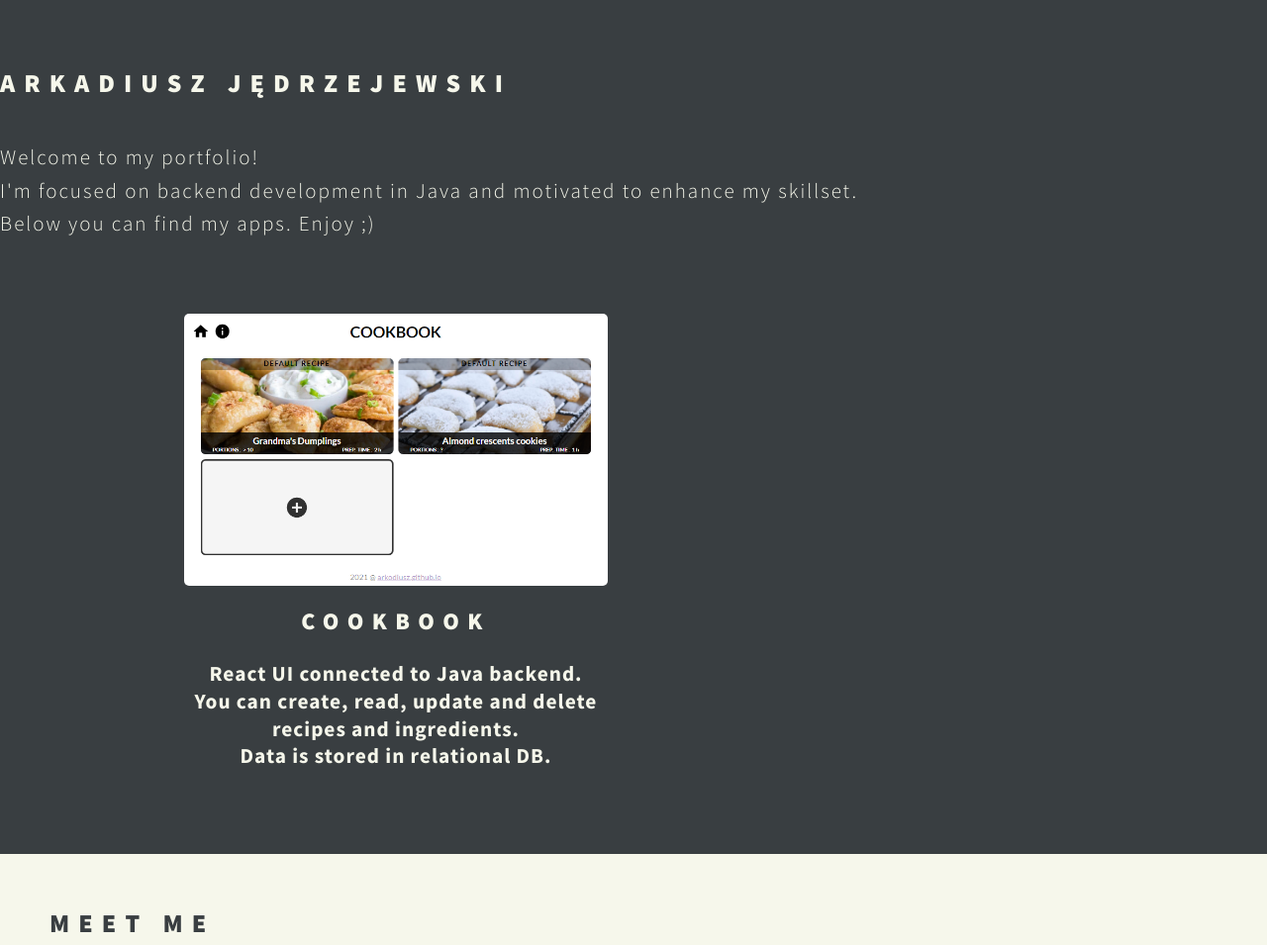
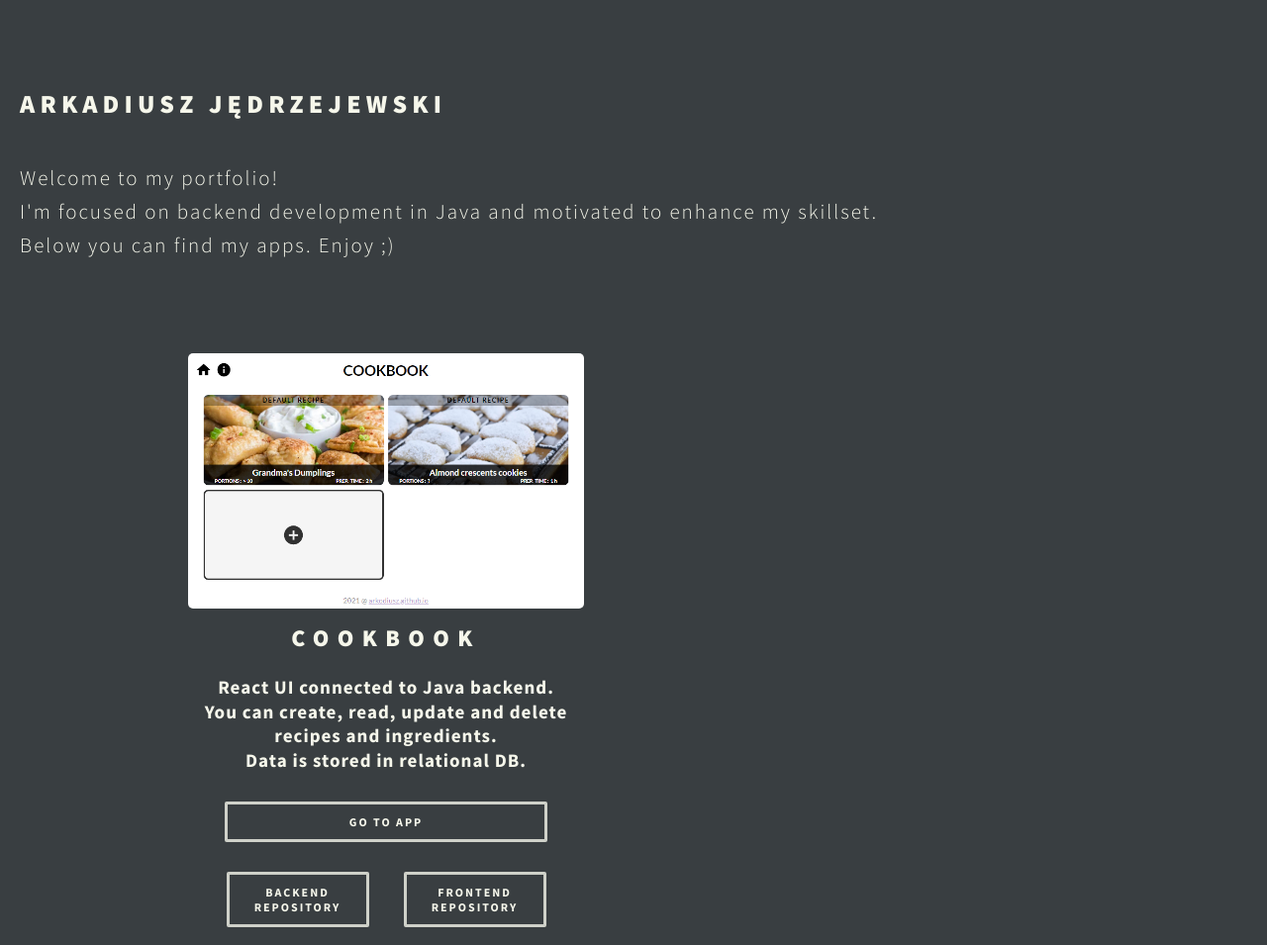
Before and after one commit to Arkodiusz/Arkodiusz.github.io, a plain HTML site: page index.html in a window 1280 px wide. Shown: the top 955 px of the page at 99% size. Drawn offline with Linux system fonts and the light colour scheme; no server answers.

Commit message:
app repos links

```diff
--- a/index.html
+++ b/index.html
@@ -28,8 +28,8 @@
         <section class="apps">
 
             <article>
-                <a href="https://arkodiusz.github.io/cookbook_ui/?#">
-                    <img src="images/cookbook.png" alt="" />
+                <a  href="https://arkodiusz.github.io/cookbook_ui/?#" target="_blank">
+                        <img src="images/cookbook.png" alt="" />
                 </a>
                 <div class="content">
                     <h3>COOKBOOK</h3>
@@ -39,11 +39,19 @@
                         Data is stored in relational DB.
                     </p>
                 </div>
+                <div class="buttons">
+                    <div class="goToApp">
+                        <a class="button" href="https://arkodiusz.github.io/cookbook_ui/?#" target="_blank">GO TO APP</a>
+                    </div>
+                    <div class="goToRepos">
+                        <a class="button" href="https://github.com/Arkodiusz/cookbook" target="_blank">BACKEND REPOSITORY</a>
+                        <a class="button" href="https://github.com/Arkodiusz/cookbook_ui" target="_blank">FRONTEND REPOSITORY</a>
+                    </div>
+                </div>
             </article>
 
         </section>
     </div>
-
 </div>
 
 
@@ -52,8 +60,8 @@
         <section>
             <h2>Meet me</h2>
             <div class="icons">
-                <a href="https://www.linkedin.com/in/arkadiusz-jedrzejewskii/"><i class="icon fa fa-linkedin-square fa-3x"></i></a>
-                <a href="https://github.com/Arkodiusz"><i class="icon fa fa-github-square fa-3x"></i></a>
+                <a href="https://www.linkedin.com/in/arkadiusz-jedrzejewskii/" target="_blank"><i class="icon fa fa-linkedin-square fa-3x"></i></a>
+                <a href="https://github.com/Arkodiusz" target="_blank"><i class="icon fa fa-github-square fa-3x"></i></a>
             </div>
         </section>
         <div id="copyright">
@@ -62,5 +70,7 @@
     </div>
 </footer>
 
+<script src="script.js"></script>
+
 </body>
 </html>
--- a/style.css
+++ b/style.css
@@ -14,7 +14,7 @@ h2 {
     line-height: 1.5;
     margin: 0 0 1.5em 0;
     text-transform: uppercase;
-    letter-spacing: 0.35em;
+    letter-spacing: 0.2em;
 }
 
 h3 {
@@ -32,6 +32,8 @@ body {
 }
 
 .inner {
+    padding-left: 20px;
+    padding-right: 20px;
     max-width: 1500px;
     margin-left: auto;
     margin-right: auto;
@@ -39,7 +41,7 @@ body {
 
 header {
     background-color: #393e41;
-    padding-top: 3em;
+    padding-top: 4em;
 }
 
 header p {
@@ -50,14 +52,17 @@ header p {
 }
 
 .main {
-    padding-top: 3em;
+    padding-top: 4em;
     background-color: #393e41;
+    padding-bottom: 4em;
+    margin-top: -2px;
 }
 
 .apps {
     display: grid;
-    grid-template-columns: repeat(auto-fill, minmax(300px, 450px));
-    gap: 30px;
+    grid-template-columns: repeat(auto-fill, minmax(100px, 400px));
+    column-gap: 100px;
+    row-gap: 4em;
     justify-content: center;
 }
 
@@ -66,23 +71,76 @@ header p {
     align-items: center;
     justify-content: center;
     padding-top: 10px;
-    margin-bottom: 3em;
+    padding-bottom: 10px;
 }
 
 .apps article img {
-    max-width: 95%;
     border-radius: 5px;
+    position: relative;
+    max-width: 100%;
+    height: auto;
+    display: block;
 }
 
 .apps article img:hover {
     transform: scale(1.05);
-    box-shadow: 0 0 1px 1px rgba(255, 255, 255, 0.3);
+    box-shadow: 0 0 3px 3px rgba(233,79,55,0.8);
 }
 
 .apps article p {
+    font-size: 19px;
     letter-spacing: 1px;
     font-weight: bold;
     line-height: 1.3;
+}
+
+.buttons {
+    padding-top: 10px;
+}
+
+.button {
+    color: #f6f7eb;
+    padding-top: 10px;
+    padding-bottom: 10px;
+    text-align: center;
+    text-decoration: none;
+    display: inline-block;
+    font-size: 12px;
+    /*margin: 8px;*/
+    cursor: pointer;
+    border: 3px solid rgba(246, 247, 235, .8);
+    font-weight: bold;
+    letter-spacing: 2px;
+    border-radius: 2px;
+}
+
+.button:hover {
+    color: #e94f37;
+    border-color: #e94f37;
+}
+
+.goToApp {
+    margin-left: auto;
+    margin-right: auto;
+}
+
+.goToApp .button{
+    width: 80%;
+}
+
+.goToRepos {
+    margin-left: auto;
+    margin-right: auto;
+    display: flex;
+    width: 82%;
+    margin-top:30px;
+    flex-wrap: wrap;
+    column-gap: 30px;
+    row-gap: 30px;
+    justify-content: space-around
+}
+.goToRepos .button{
+    width: 138px;
 }
 
 footer {
```
